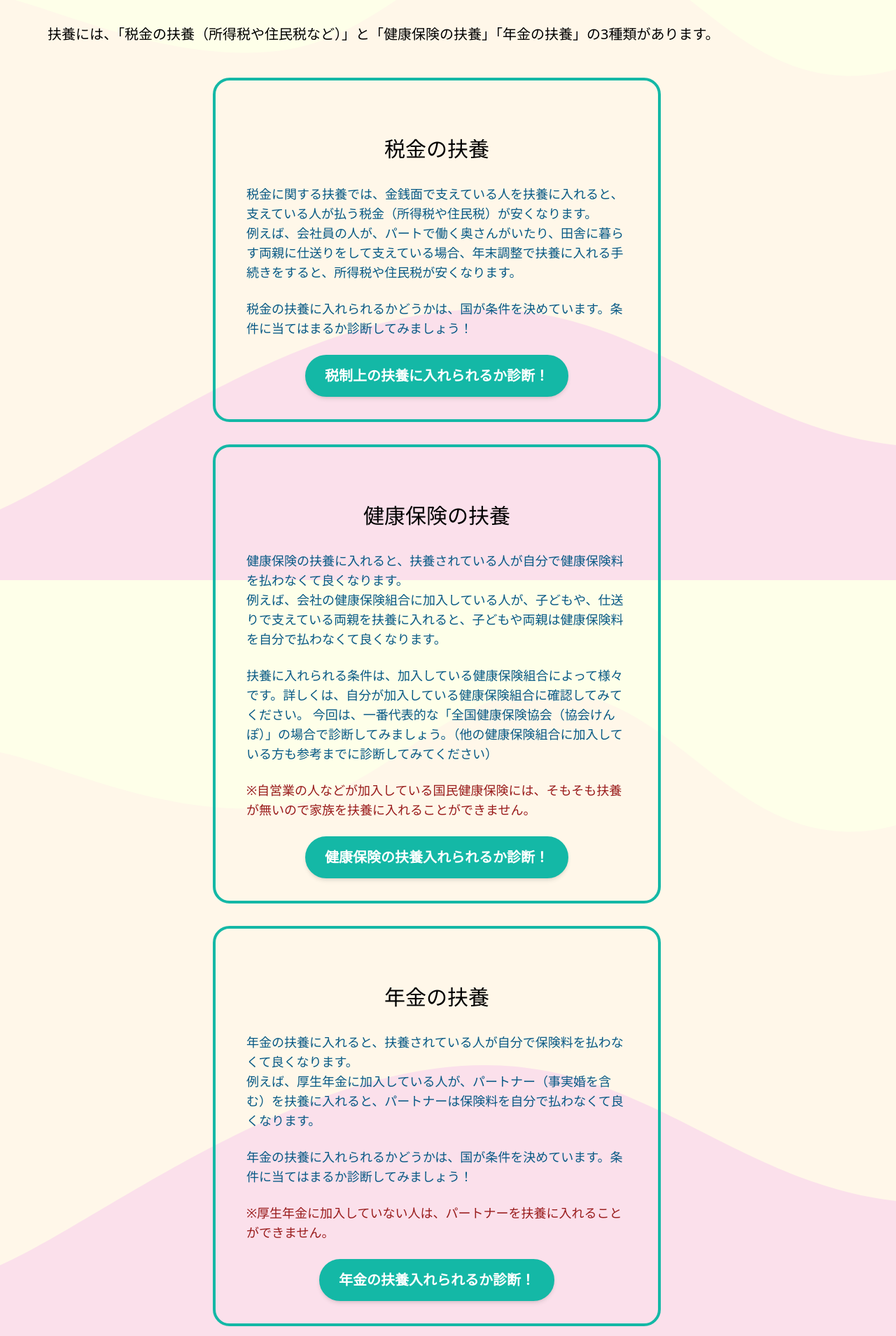
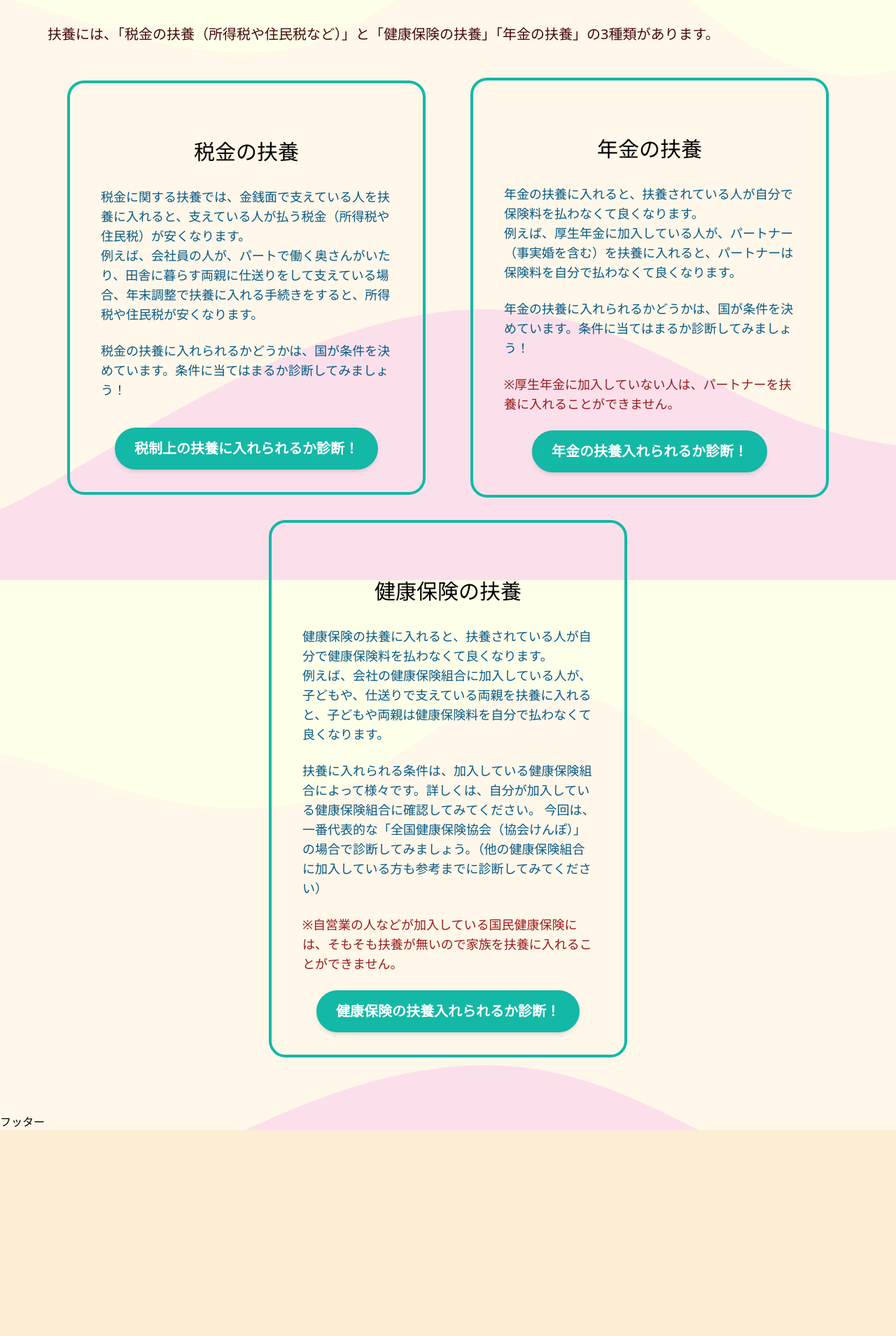
Before and after one commit to Miki-Sh/fukushi, a Next.js app: page /Fuyou in a window 1280 px wide. Shown: the part 251-2160 px from the top of the page at 70% size. After the commit the page ends 1866 px from the top, so only its background shows below. Built offline with nearby package versions, Linux system fonts and the light colour scheme.

Commit message:
💄 スマートフォンでの表示崩れを修正

```diff
--- a/src/components/KenpoFuyou.jsx
+++ b/src/components/KenpoFuyou.jsx
@@ -70,11 +70,11 @@ const KenpoFuyou = (props) => {
     <div className="fixed top-0 left-0 w-full h-full bg-black bg-opacity-50
         flex items-center justify-center z-1"
         onClick={() => setKenpoOpen(false)}>
-      <div className=" h-1/2 w-1/2 text-center text-red-950 bg-amber-50"
+      <div className=" h-[430px] w-96 p-4 text-center text-red-950 bg-amber-50"
           onClick={(e) => e.stopPropagation()}>
-        <h1 className="mt-14 mb-4 mx-4 text-2xl">{list[i].q}</h1>
+        <h1 className="mt-10 mb-4 text-2xl">{list[i].q}</h1>
         {!(i===0||i===1||i===10) && (
-          <div className="mx-4">
+          <div>
             <button className=" py-3 px-11 text-center shadow-md rounded-lg text-xl font-semibold
               bg-pink-600 hover:bg-white text-white hover:text-pink-600 border-4 hover:border-4 border-pink-600
               transition duration-200 ease-in"
--- a/src/components/NenFuyou.jsx
+++ b/src/components/NenFuyou.jsx
@@ -30,11 +30,11 @@ const NenFuyou = (props) => {
     <div className="fixed top-0 left-0 w-full h-full bg-black bg-opacity-50
         flex items-center justify-center z-1"
         onClick={() => setNenOpen(false)}>
-      <div className=" h-1/2 w-1/2 text-center text-red-950 bg-amber-50"
+      <div className=" h-96 w-96 p-4 text-center text-red-950 bg-amber-50"
           onClick={(e) => e.stopPropagation()}>
-        <h1 className="mt-14 mb-4 mx-4 text-2xl">{list[i].q}</h1>
+        <h1 className="mt-10 mb-4 text-2xl">{list[i].q}</h1>
         {!(i===0||i===1||i===10) && (
-          <div className="mx-4">
+          <div>
             <button className=" py-3 px-11 text-center shadow-md rounded-lg text-xl font-semibold
               bg-pink-600 hover:bg-white text-white hover:text-pink-600 border-4 hover:border-4 border-pink-600
               transition duration-200 ease-in"
--- a/src/components/ZeiFuyou.jsx
+++ b/src/components/ZeiFuyou.jsx
@@ -76,11 +76,11 @@ const ZeiFuyou = (props) => {
     <div className="fixed top-0 left-0 w-full h-full bg-black bg-opacity-50
         flex items-center justify-center z-1"
         onClick={() => setZeiOpen(false)}>
-      <div className="h-96 w-96 p-4 text-center text-red-950 bg-amber-50"
+      <div className="h-[430px] w-96 p-4 text-center text-red-950 bg-amber-50"
           onClick={(e) => e.stopPropagation()}>
-        <h1 className="mt-10 mb-4 mx-4 text-2xl">{list[i].q}</h1>
+        <h1 className="mt-10 mb-4 text-2xl">{list[i].q}</h1>
         {!(i===0||i===1) && (
-          <div className="">
+          <div>
             <button className=" py-3 px-11 text-center shadow-md rounded-lg text-xl font-semibold
               bg-pink-600 hover:bg-white text-white hover:text-pink-600 border-4 hover:border-4 border-pink-600
               transition duration-200 ease-in"
--- a/src/pages/Fuyou.jsx
+++ b/src/pages/Fuyou.jsx
@@ -10,7 +10,7 @@ const Fuyou = () => {
 
   return (
     <div>
-      <div className="my-12 mx-12 text-xl">
+      <div className="my-12 mx-12 text-xl text-red-950">
         <h1 className="pb-8 text-center text-3xl text-indigo-900">扶養（ふよう）って何？</h1>
 
         <p className="pb-8">　扶養とは、子どもや両親、兄弟など、収入が少ない人を金銭的に支えることを言います。<br />
@@ -20,12 +20,12 @@ const Fuyou = () => {
       </div>
       <div className="my-12 flex flex-wrap justify-center items-center">
 
-        <div className='inline-block w-1/2 mr-8 mb-8 p-8 text-center rounded-3xl border-4 border-teal-500'>
+        <div className='inline-block lg:w-2/5 mx-8 mb-8 p-8 text-center rounded-3xl border-4 border-teal-500'>
           <h1 className='pt-12 pb-8 px-2 text-3xl'>税金の扶養</h1>
           <p className='pb-6 pl-3 pr-2 text-left text-sky-800 text-lg'>
             　税金に関する扶養では、金銭面で支えている人を扶養に入れると、支えている人が払う税金（所得税や住民税）が安くなります。<br />
             　例えば、会社員の人が、パートで働く奥さんがいたり、田舎に暮らす両親に仕送りをして支えている場合、年末調整で扶養に入れる手続きをすると、所得税や住民税が安くなります。</p>
-          <p  className='pb-6 pl-3 pr-2 text-left text-sky-800 text-lg'>
+          <p  className='pb-10 pl-3 pr-2 text-left text-sky-800 text-lg'>
             　税金の扶養に入れられるかどうかは、国が条件を決めています。条件に当てはまるか診断してみましょう！</p>
           <button
             className="py-3 px-6 text-center shadow-md rounded-full text-xl font-semibold
@@ -34,12 +34,29 @@ const Fuyou = () => {
             onClick={() => {setZeiOpen(true)}}
           >税制上の扶養に入れられるか診断！</button>
           { ZeiOpen && <ZeiFuyou
-            // ZeiOpen={ZeiOpen}
             setZeiOpen={setZeiOpen}
-            // list={ZeiFuyou}
             /> }
         </div>
-        <div className='inline-block w-1/2 mr-8 mb-8 p-8 text-center rounded-3xl border-4 border-teal-500'>
+        <div className='inline-block lg:w-2/5 mx-8 mb-8 p-8 text-center rounded-3xl border-4 border-teal-500'>
+          <h1 className='pt-12 pb-8 px-2 text-3xl'>年金の扶養</h1>
+          <p className='pb-6 pl-3 pr-2 text-left text-sky-800 text-lg'>
+            　年金の扶養に入れると、扶養されている人が自分で保険料を払わなくて良くなります。<br />
+            　例えば、厚生年金に加入している人が、パートナー（事実婚を含む）を扶養に入れると、パートナーは保険料を自分で払わなくて良くなります。</p>
+          <p className='pb-6 pl-3 pr-2 text-left text-sky-800 text-lg'>
+            　年金の扶養に入れられるかどうかは、国が条件を決めています。条件に当てはまるか診断してみましょう！</p>
+          <p className='pb-6 pl-3 pr-2 text-left text-red-800 text-lg'>
+            ※厚生年金に加入していない人は、パートナーを扶養に入れることができません。</p>
+          <button
+            className="py-3 px-6 text-center shadow-md rounded-full text-xl font-semibold
+              bg-teal-500 hover:bg-white text-white hover:text-teal-500 border-4 hover:border-4 border-teal-500
+              transition duration-200 ease-in"
+            onClick={() => {setNenOpen(true)}}
+          >年金の扶養入れられるか診断！</button>
+          { NenOpen && <NenFuyou
+            setNenOpen={setNenOpen}
+            /> }
+        </div>
+        <div className='inline-block lg:w-2/5 mx-8 mb-8 p-8 text-center rounded-3xl border-4 border-teal-500'>
           <h1 className='pt-12 pb-8 px-2 text-3xl'>健康保険の扶養</h1>
           <p className='pb-6 pl-3 pr-2 text-left text-sky-800 text-lg'>
             　健康保険の扶養に入れると、扶養されている人が自分で健康保険料を払わなくて良くなります。<br />
@@ -59,25 +76,6 @@ const Fuyou = () => {
             setKenpoOpen={setKenpoOpen}
             /> }
         </div>
-        <div className='inline-block w-1/2 mr-8 mb-8 p-8 text-center rounded-3xl border-4 border-teal-500'>
-          <h1 className='pt-12 pb-8 px-2 text-3xl'>年金の扶養</h1>
-          <p className='pb-6 pl-3 pr-2 text-left text-sky-800 text-lg'>
-            　年金の扶養に入れると、扶養されている人が自分で保険料を払わなくて良くなります。<br />
-            　例えば、厚生年金に加入している人が、パートナー（事実婚を含む）を扶養に入れると、パートナーは保険料を自分で払わなくて良くなります。</p>
-          <p className='pb-6 pl-3 pr-2 text-left text-sky-800 text-lg'>
-            　年金の扶養に入れられるかどうかは、国が条件を決めています。条件に当てはまるか診断してみましょう！</p>
-          <p className='pb-6 pl-3 pr-2 text-left text-red-800 text-lg'>
-            ※厚生年金に加入していない人は、パートナーを扶養に入れることができません。</p>
-          <button
-            className="py-3 px-6 text-center shadow-md rounded-full text-xl font-semibold
-              bg-teal-500 hover:bg-white text-white hover:text-teal-500 border-4 hover:border-4 border-teal-500
-              transition duration-200 ease-in"
-            onClick={() => {setNenOpen(true)}}
-          >年金の扶養入れられるか診断！</button>
-          { NenOpen && <NenFuyou
-            setNenOpen={setNenOpen}
-            /> }
-        </div>
       </div>
     </div>
   );
```
